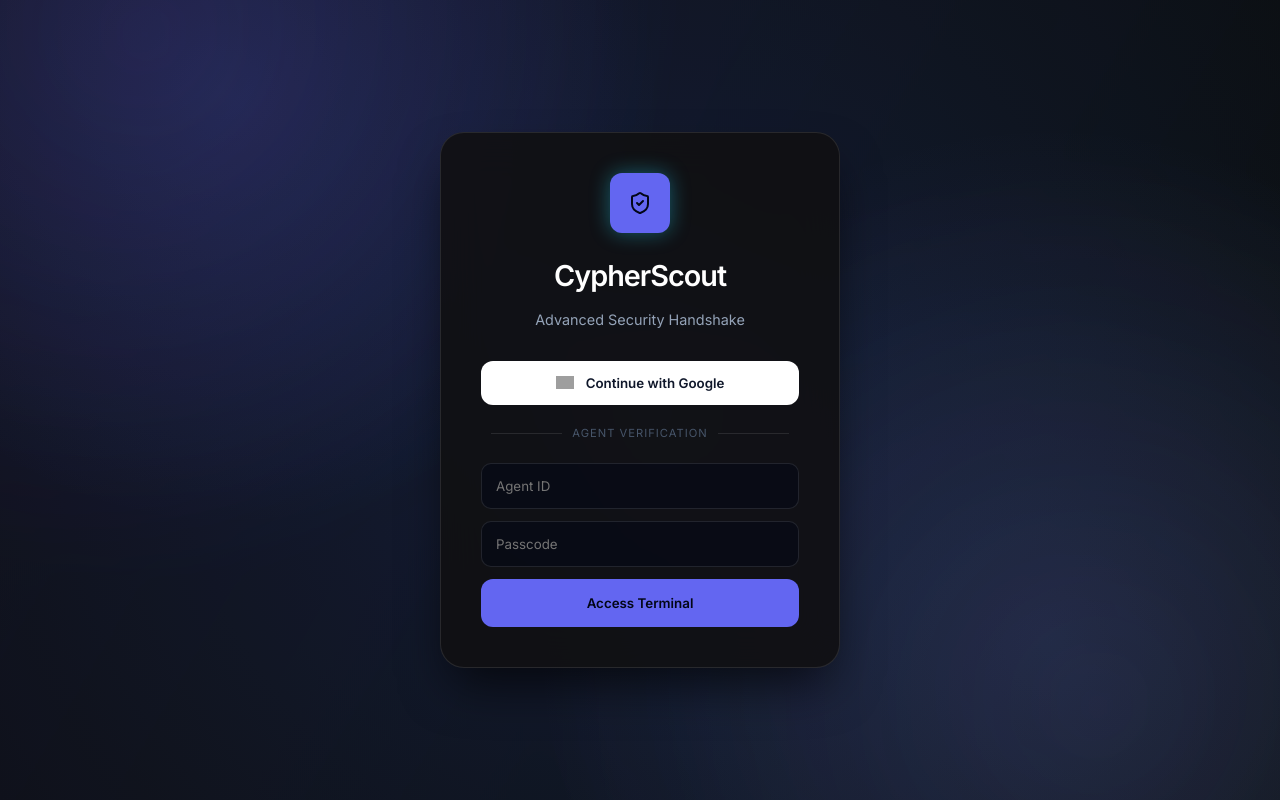
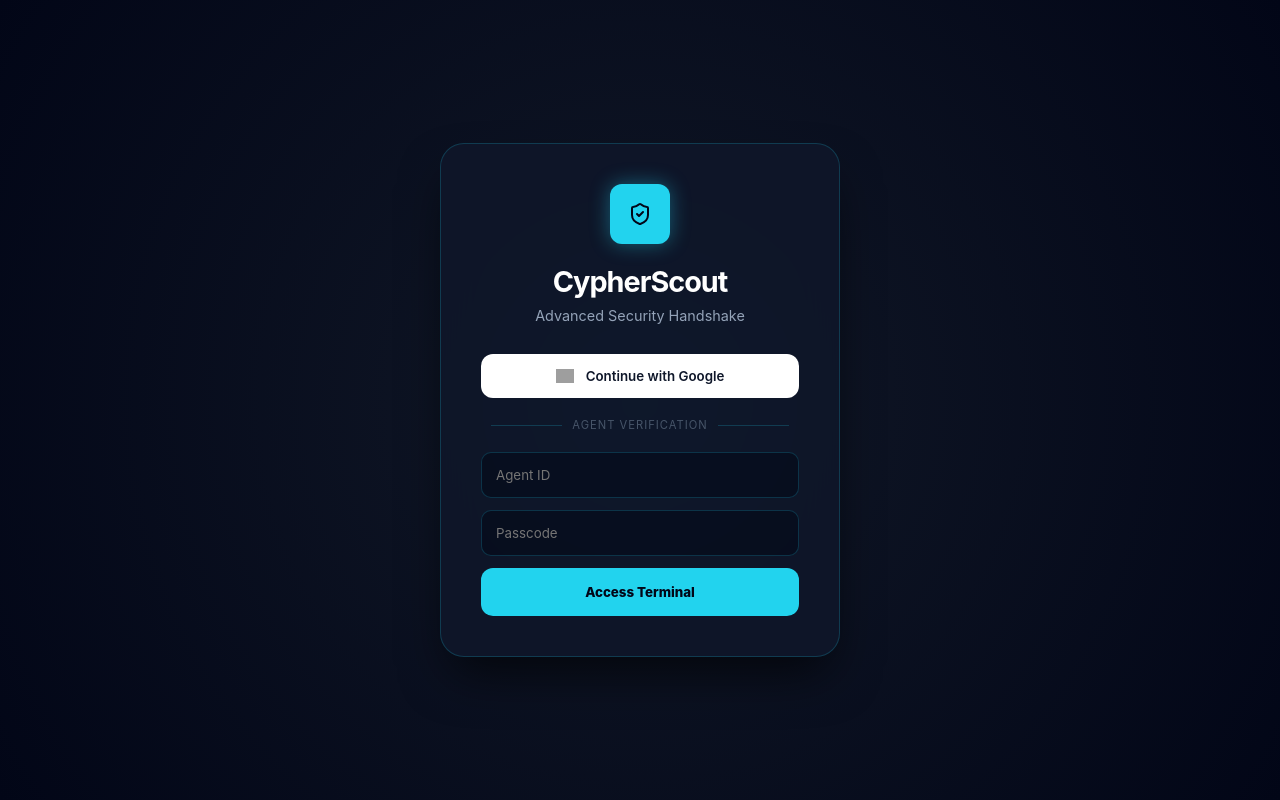
Before and after one commit to Abhay-tec/CypherScout, a Flask app: template templates/index.html in a window 1280 px wide. Run offline with Flask 3, Linux system fonts and the light colour scheme; the template is opened without the code that fills it, so the values that code supplies are empty; grey boxes are pictures that could not be loaded.

Commit message:
Update index.html

```diff
--- a/templates/index.html
+++ b/templates/index.html
@@ -4,15 +4,14 @@
     <meta charset="UTF-8">
     <meta name="viewport" content="width=device-width, initial-scale=1.0">
     <title>CypherScout | Secure Portal</title>
-    <link rel="stylesheet" href="{{ url_for('static', filename='vibe.css') }}">
     <script src="https://unpkg.com/lucide@latest"></script>
     <style>
         /* CSS KO DIRECT YAHAN DAAL DIYA HAI TAAKI 404 ERROR NA AAYE */
         :root {
-            --primary: #6366f1;
-            --bg: #0a0a0b;
-            --card-bg: rgba(17, 17, 19, 0.92);
-            --border: #ffffff1a;
+            --primary: #22d3ee;
+            --bg: #020617;
+            --card-bg: rgba(15, 23, 42, 0.9);
+            --border: rgba(34, 211, 238, 0.2);
         }
 
         * { margin: 0; padding: 0; box-sizing: border-box; font-family: 'Inter', system-ui, sans-serif; }
@@ -24,21 +23,16 @@
             align-items: center;
             justify-content: center;
             overflow: hidden;
-            background-image:
-                radial-gradient(circle at 18% 12%, rgba(99, 102, 241, 0.16), transparent 34%),
-                radial-gradient(circle at 82% 80%, rgba(129, 140, 248, 0.12), transparent 42%),
-                radial-gradient(circle at 50% 50%, #0f172a 0%, #0a0a0b 100%);
-            position: relative;
+            background-image: radial-gradient(circle at 50% 50%, #111827 0%, #020617 100%);
         }
-        body > *:not(#cs-canvas) { position: relative; z-index: 1; }
 
         /* Ambient Glow Background */
         body::after {
             content: "";
             position: absolute;
-            width: 420px;
-            height: 420px;
-            background: radial-gradient(circle, rgba(99, 102, 241, 0.12) 0%, transparent 70%);
+            width: 400px;
+            height: 400px;
+            background: radial-gradient(circle, rgba(34, 211, 238, 0.1) 0%, transparent 70%);
             z-index: -1;
         }
 
@@ -124,7 +118,6 @@
     </style>
 </head>
 <body>
-    <canvas id="cs-canvas" class="canvas-holder"></canvas>
 
     <div class="login-card">
         <div class="logo-box"><i data-lucide="shield-check" color="#020617"></i></div>
@@ -154,7 +147,6 @@
             setTimeout(() => { window.location.href = "/dashboard"; }, 800);
         }
     </script>
-    <script src="{{ url_for('static', filename='vibe-canvas.js') }}"></script>
 <script type="text/javascript" src="https://cdn.ywxi.net/js/1.js" async></script>
 </body>
 </html>
```
